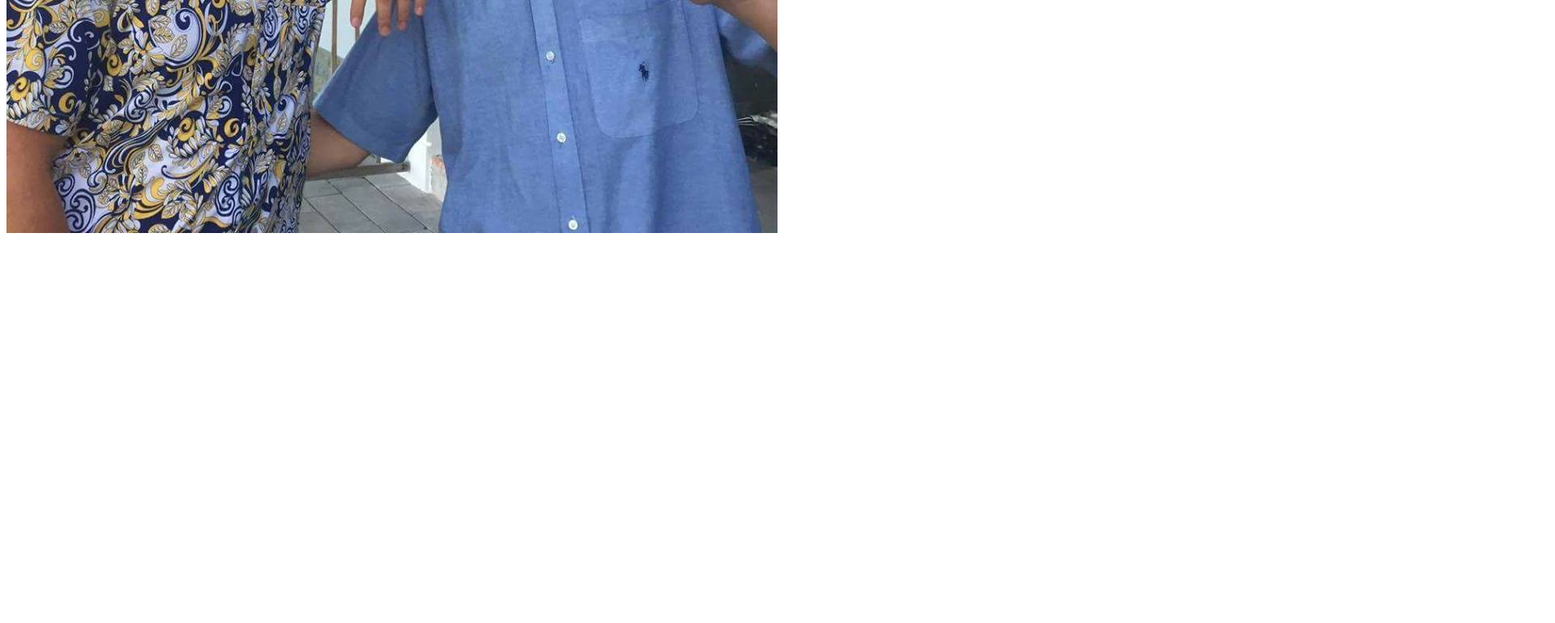
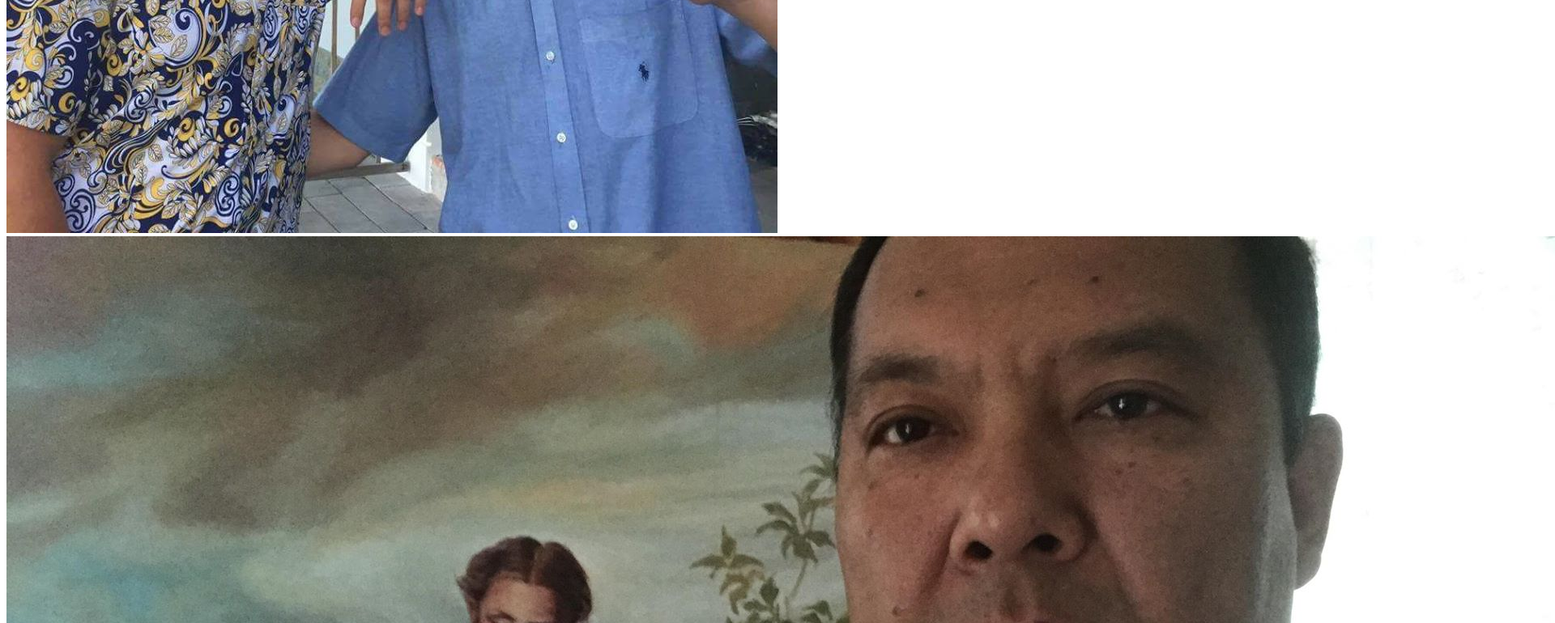
Before and after one commit to alexmarri/contprod-learngit, a plain HTML site: page index.html in a window 1280 px wide. Shown: the part 786-1556 px from the top of the page at 81% size, 1920 px wide, since content can reach past the window. Before the commit the page ends 1086 px from the top, so only its background shows below. Drawn offline with Linux system fonts and the light colour scheme.

Commit message:
add my selfie

```diff
--- a/index.html
+++ b/index.html
@@ -11,5 +11,6 @@
     <h1>Lorem Ipsum</h1>
     <p>Lorem ipsum dolor sit amet consectetur, adipisicing elit. Sunt, quos!</p>
     <img src="bilder/16832353_10155759641632388_1547061686293786290_n.jpg" alt="Pic-of-me">
+    <img src="bilder/kai2.png">
 </body>
 </html>
```
Also changed, not shown: bilder/kai2.png (added), 1 other file.
